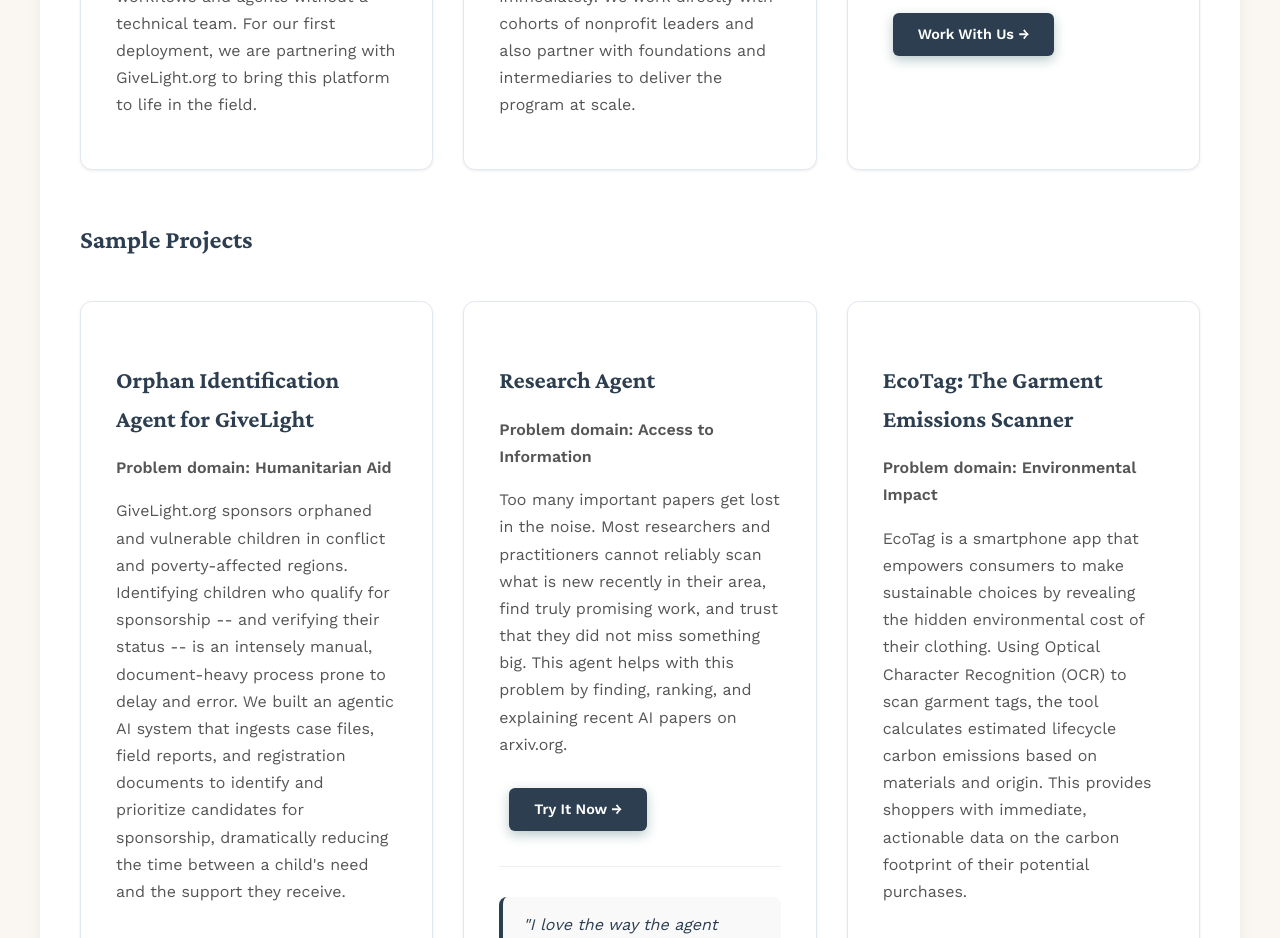
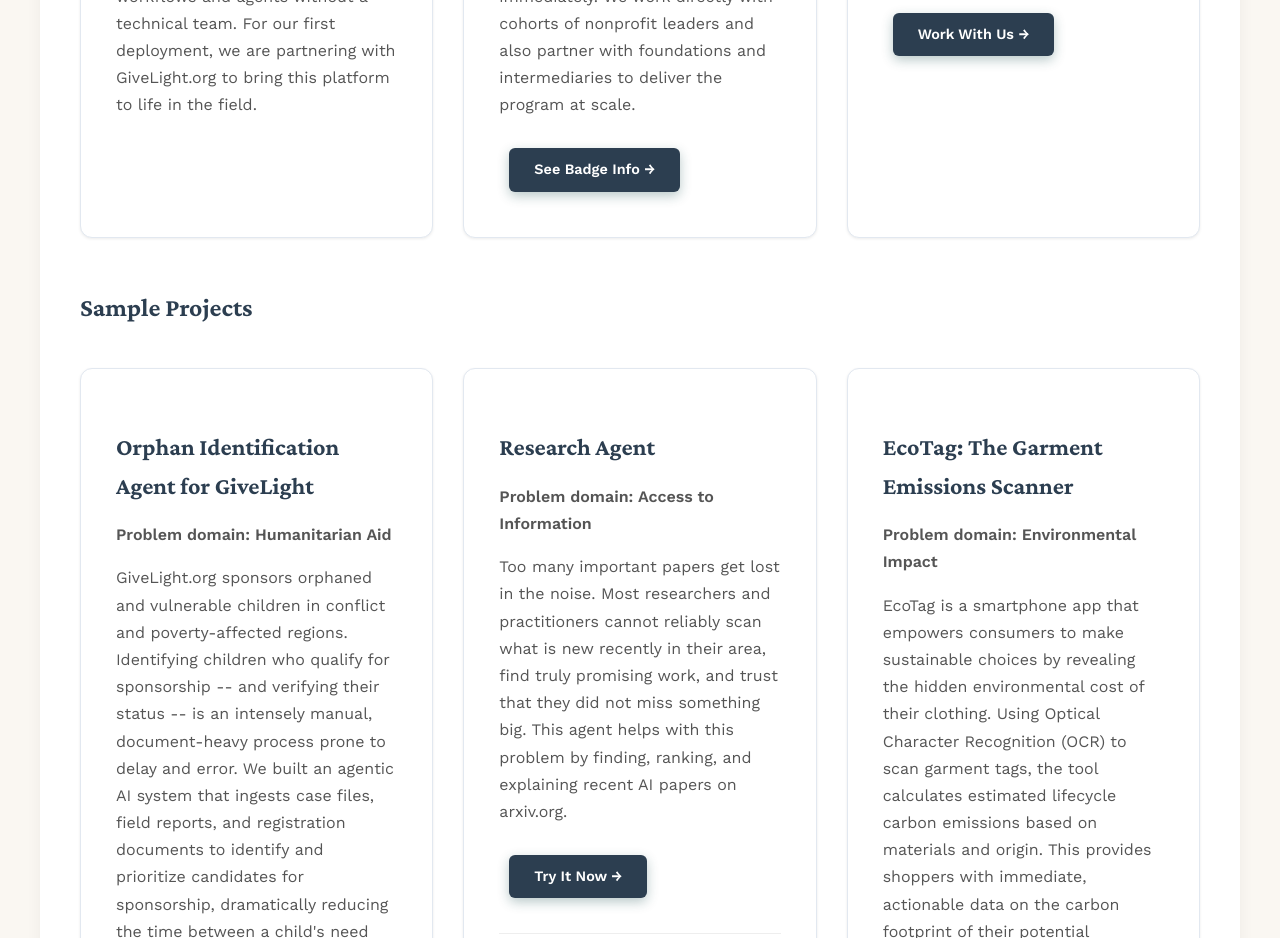
Before and after one commit to benevolentbandwidth/benevolentbandwidth.github.io, a plain HTML site: page index.html in a window 1280 px wide. Shown: the part 9515-10453 px from the top of the page. Drawn offline with nearby package versions, Linux system fonts and the light colour scheme.

Commit message:
Add See Badge Info button to AI Academy card
Co-Authored-By: Claude Opus 5.5 <noreply@anthropic.com>

```diff
--- a/index.html
+++ b/index.html
@@ -1218,6 +1218,9 @@
                 <h3>AI Academy for Nonprofits</h3>
                 <p style="color: #555; line-height: 1.7; font-weight: bold; margin-bottom: 15px;">Problem domain: Education & Capacity Building</p>
                 <p>The AI Academy for Nonprofits is a hands-on program designed for executive directors, founders, and organizational leaders who want to put AI to work -- today. No technical background required. In just a few hours, participants go from understanding how AI actually works to building live automations, writing better prompts, and leaving with a prioritized AI strategy tailored to their organization. Every session is practical, grounded in real nonprofit challenges, and every participant walks away with something they can use immediately. We work directly with cohorts of nonprofit leaders and also partner with foundations and intermediaries to deliver the program at scale.</p>
+                <div style="margin-top: 20px;">
+                    <a href="academy/badge-fall-2026.html" class="btn btn-primary" style="display: inline-block; font-size: 0.9rem; padding: 10px 25px;">See Badge Info →</a>
+                </div>
             </div>
             <div class="project-card">
                 <h3>Custom AI Solutions</h3>
```
